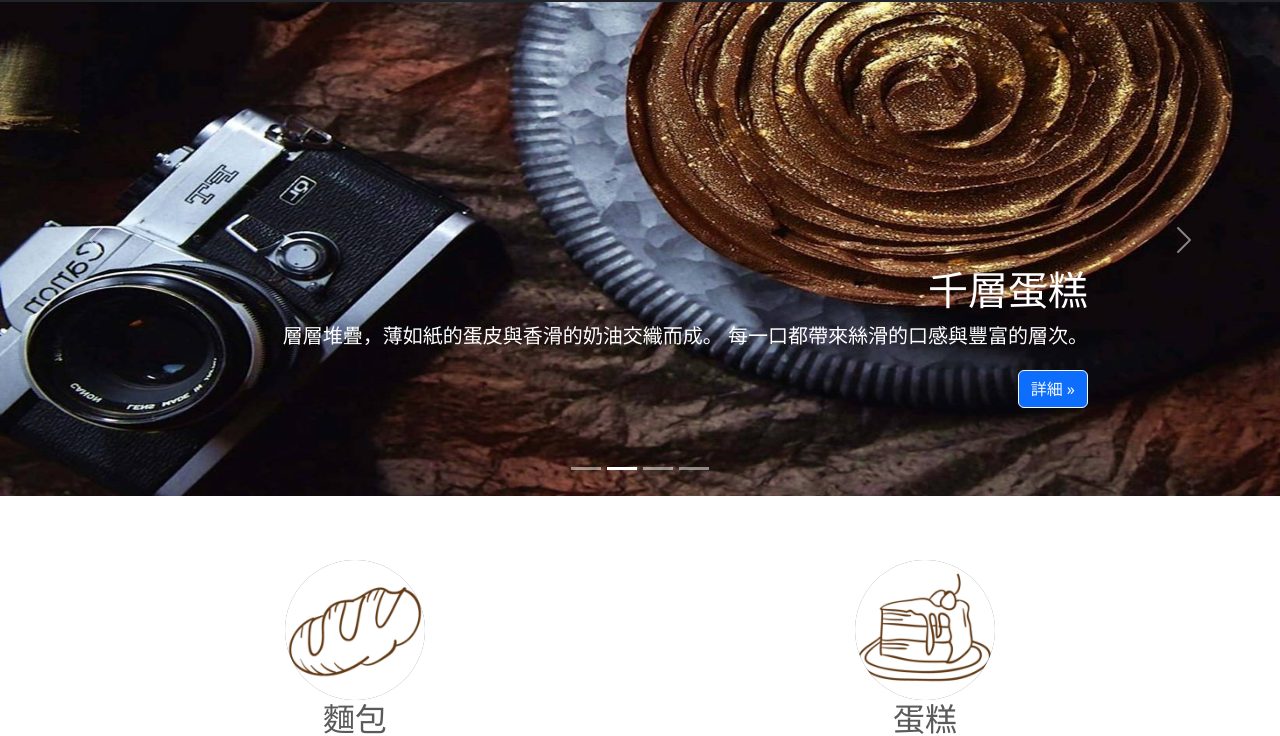
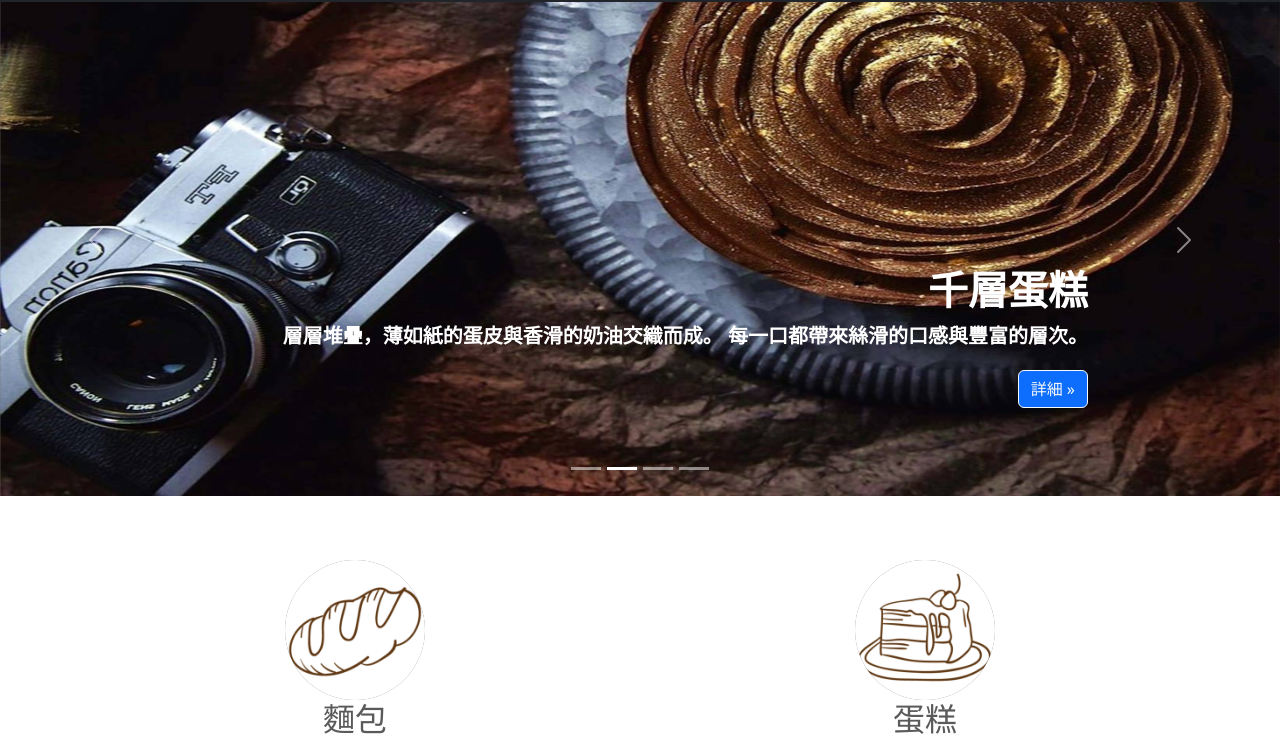
Before and after one commit to edricxavier/group19.github.io, a plain HTML site: page index.html in a window 1280 px wide. Both pictures are taken after a click on the link "產品介紹". Shown: the part 64-800 px from the top of the page. Drawn offline with nearby package versions, Linux system fonts and the light colour scheme.

Commit message:
Add files via upload

```diff
--- a/index.html
+++ b/index.html
@@ -55,6 +55,17 @@
             width: 200px;
             height: 200px;
             align-self: center;
+        }
+
+        .carousel-caption h1, .carousel-caption p {
+            color: #000; /* Dark color */
+            font-weight: bold; /* Bold font */
+            text-shadow: 1px 1px 1px rgb(255, 255, 255); /* Light outline for contrast */
+        }
+
+        .carousel-caption.white-caption h1, .carousel-caption.white-caption p {
+            color: #fff; /* White color */
+            text-shadow: none; /* Remove outline */
         }
 
     </style>
@@ -121,7 +132,7 @@
                         </svg>
                         <img src="Gambar/cake.jpg" class="d-block w-100" alt="...">
                         <div class="container">
-                            <div class="carousel-caption text-end">
+                            <div class="carousel-caption text-end white-caption">
                                 <h1>千層蛋糕</h1>
                                 <p>層層堆疊，薄如紙的蛋皮與香滑的奶油交織而成。 每一口都帶來絲滑的口感與豐富的層次。</p>
                                 <p><a class="btn btn-primary btn-outline-light" href="#" onclick="showFeaturettes('cake', event)"> 詳細 &raquo;</a></p>
```
